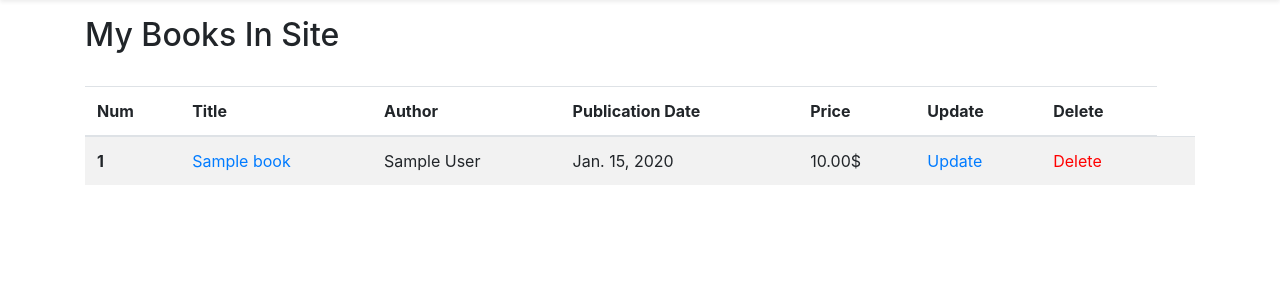
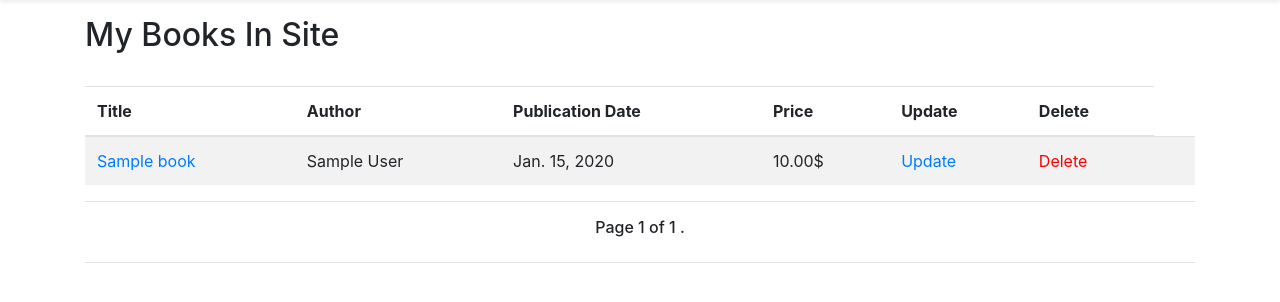
Before and after one commit to AliReza7222/Store, a Django app: page /books/mybooks/ in a window 1280 px wide. Shown: the part 73-375 px from the top of the page. Run offline with Django 4.2, Linux system fonts and the light colour scheme; a user stored in the database is signed in; tables that the repository leaves empty hold one stand-in row (values such as "Sample post"); parts of the project's set-up code (start-up, migrations or seed data) failed here and were passed over; some libraries are stand-ins or nearby versions.

Commit message:
pageination pages

```diff
--- a/books/views.py
+++ b/books/views.py
@@ -95,6 +95,7 @@ class DeleteBook(LoginRequiredMixin, DeleteView):
 
 class MyBooks(LoginRequiredMixin, ListView):
     login_url = '/accounts/login/'
+    paginate_by = 30
     model = Book
     template_name = 'books/my_books.html'
     context_object_name = 'books'
@@ -139,6 +140,7 @@ class MyFavouriteBooks(LoginRequiredMixin, ListView):
     model = Book
     template_name = 'books/my_fav.html'
     context_object_name = 'books'
+    paginate_by = 20
 
     def get_queryset(self):
         user = self.request.user
--- /dev/null
+++ b/static/css/pageination.css
@@ -0,0 +1,39 @@
+.pagination {
+  margin: 7px 0 15px 0;
+}
+.pagination,
+.pagination li a {
+  display: flex;
+  align-items: center;
+  justify-content: center;
+  flex-wrap: wrap;
+}
+.pagination li {
+  list-style: none;
+}
+.pagination li a {
+  text-decoration: none;
+  height: 50px;
+  width: 50px;
+  font-size: 17px;
+  padding-top: 1px;
+  border-right-width: 0px;
+}
+.pagination li:last-child a {
+  border-right-width: 1px;
+}
+.pagination li a:focus,
+
+.pagination li.icon a {
+  min-width: 120px;
+}
+.pagination li:first-child span {
+  padding-right: 8px;
+}
+.pagination li:last-child span {
+  padding-left: 8px;
+}
+
+.center {
+    text-align: center;
+}
--- a/templates/books/my_books.html
+++ b/templates/books/my_books.html
@@ -8,6 +8,7 @@
 {% block link %}
         <link type="text/css" href="{% static 'css/book_list.css' %}" rel="stylesheet">
         <link rel="icon" type="image/x-icon" href="{% static 'img/29302.png' %}">
+        <link type="text/css" href="{% static 'css/pageination.css' %}" rel="stylesheet">
 {% endblock link %}
 
 
@@ -18,7 +19,6 @@
         <table class="table table-striped">
             <thead>
                 <tr>
-                  <th scope="col">Num</th>
                   <th scope="col">Title</th>
                   <th scope="col">Author</th>
                   <th scope="col">Publication Date</th>
@@ -30,7 +30,6 @@
             <tbody>
                 {% for book in books %}
                     <tr>
-                      <th scope="row">{{ forloop.counter }}</th>
                       <td><a href="{{ book.get_absolute_url }}">{{ book.title }}</a></td>
                       <td>{{ book.author }}</td>
                       <td>{{ book.publication_date }}</td>
@@ -42,6 +41,25 @@
                 {% endfor %}
             </tbody>
         </table>
+        <hr>
+        <div>
+            <h6 class="center">
+                    Page {{ page_obj.number }} of {{ page_obj.paginator.num_pages }} .
+            </h6>
+            <ul class="pagination">
+                {% if page_obj.has_previous %}
+                    <li class="icon">
+                        <a href="?page={{ page_obj.previous_page_number }}">&laquo; Previous</a>
+                    </li>
+                {% endif %}
+                {% if page_obj.has_next %}
+                    <li class="icon">
+                        <a href="?page={{ page_obj.next_page_number }}">Next &raquo;</a>
+                    </li>
+                {% endif %}
+            </ul>
+        </div>
+        <hr>
     {% else %}
         <br>
         <p>you don't register book in site .</p>
```
Also changed, not shown: templates/books/book_list.html (+14 -17 lines), templates/books/my_fav.html (+19 -0 lines).
